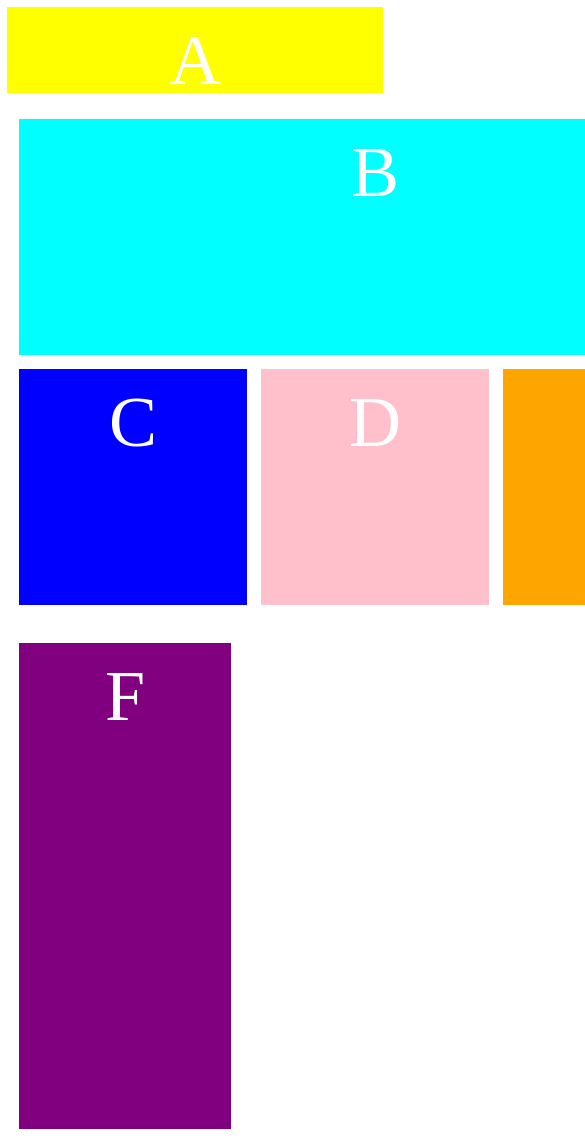
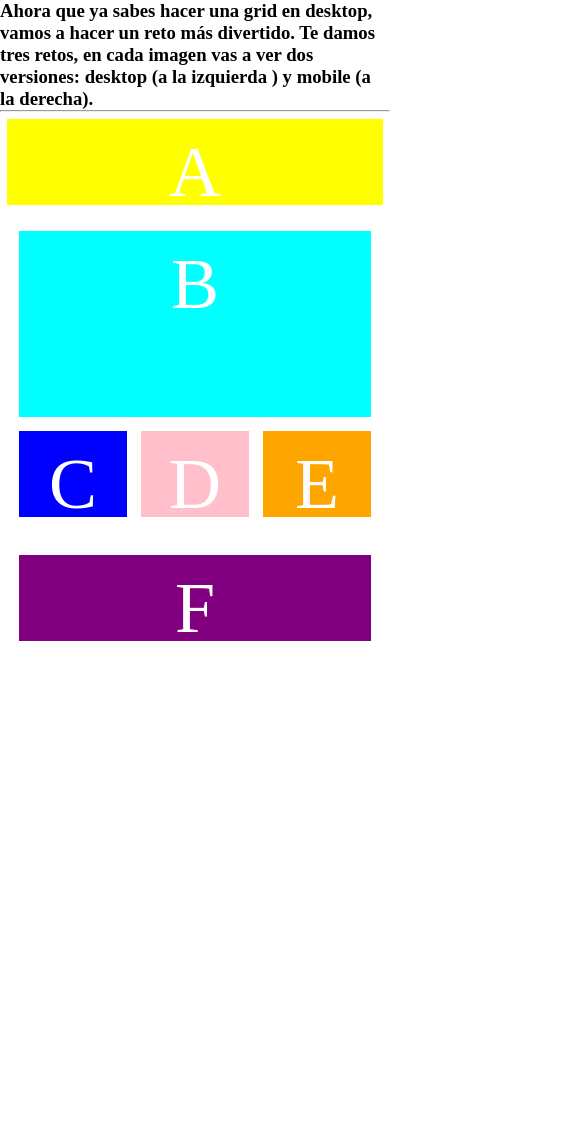
Before and after one commit to INDEZENDE/s3-grid, a plain HTML site: page views/ejercicio3.html in a window 390 px wide. Shown: the top 1139 px of the page, 585 px wide, since content can reach past the window. After the commit the page ends 844 px from the top, so only its background shows below. Drawn offline with Linux system fonts and the light colour scheme.

Commit message:
Ejercicio 2-b concluido

```diff
--- a/css/ejercicio3.css
+++ b/css/ejercicio3.css
@@ -93,6 +93,23 @@ display: inline-table;
   width: 75%;
   margin: 0;
   padding: 7px;
+}
 
-
+@media only screen and (max-width:768px) {
+  .col-1-e3 {
+    height: 100px;
+    width: 100%;
+  }
+  .col-1 {
+    width: 100%;
+  }
+  .col-2 {
+    width: 100%;
+  }
+  .col-2-e3 {
+    height: 200px;
+  }
+  .col-3-e3, .col-4-e3, .col-5-e3, .col-6-e3 {
+    height: 100px;
+  }
 }
--- a/views/ejercicio3.html
+++ b/views/ejercicio3.html
@@ -2,6 +2,8 @@
 <html lang="en">
   <head>
     <meta charset="utf-8">
+    <meta name="viewport" content="width=device-width, user-scalable=no,
+    initial-scale=1.0, maximum-scale=1.0, minimum-scale=1.0">
 
     <link rel="stylesheet" href="../css/ejercicio3.css">
 
@@ -9,16 +11,16 @@
     <title>1. 2-b. DE DESKTOP A MOBILE</title>
   </head>
   <body>
-
     <div class="container">
+      <h3>Ahora que ya sabes hacer una grid en desktop, vamos a hacer un reto más divertido. Te damos tres retos, en cada imagen vas a ver dos versiones: desktop (a la izquierda ) y mobile (a la derecha).</h3>
+      <hr>
         <!--first line-->
       <div class="row">
         <div class="col-1-e3">A</div>
       </div>
-
       <div class="row">
         <div class="col-1">
-            <div class="row">
+          <div class="row-1">
             <div class="col-2-e3">B</div>
           </div>
           <div class="row">
```
Also changed, not shown: css/main.css (+1 -9 lines), views/ejercicio1.html (+3 -1 lines), views/ejercicio2.html (+4 -0 lines). Lines whose indentation alone changed are shown as unchanged.
